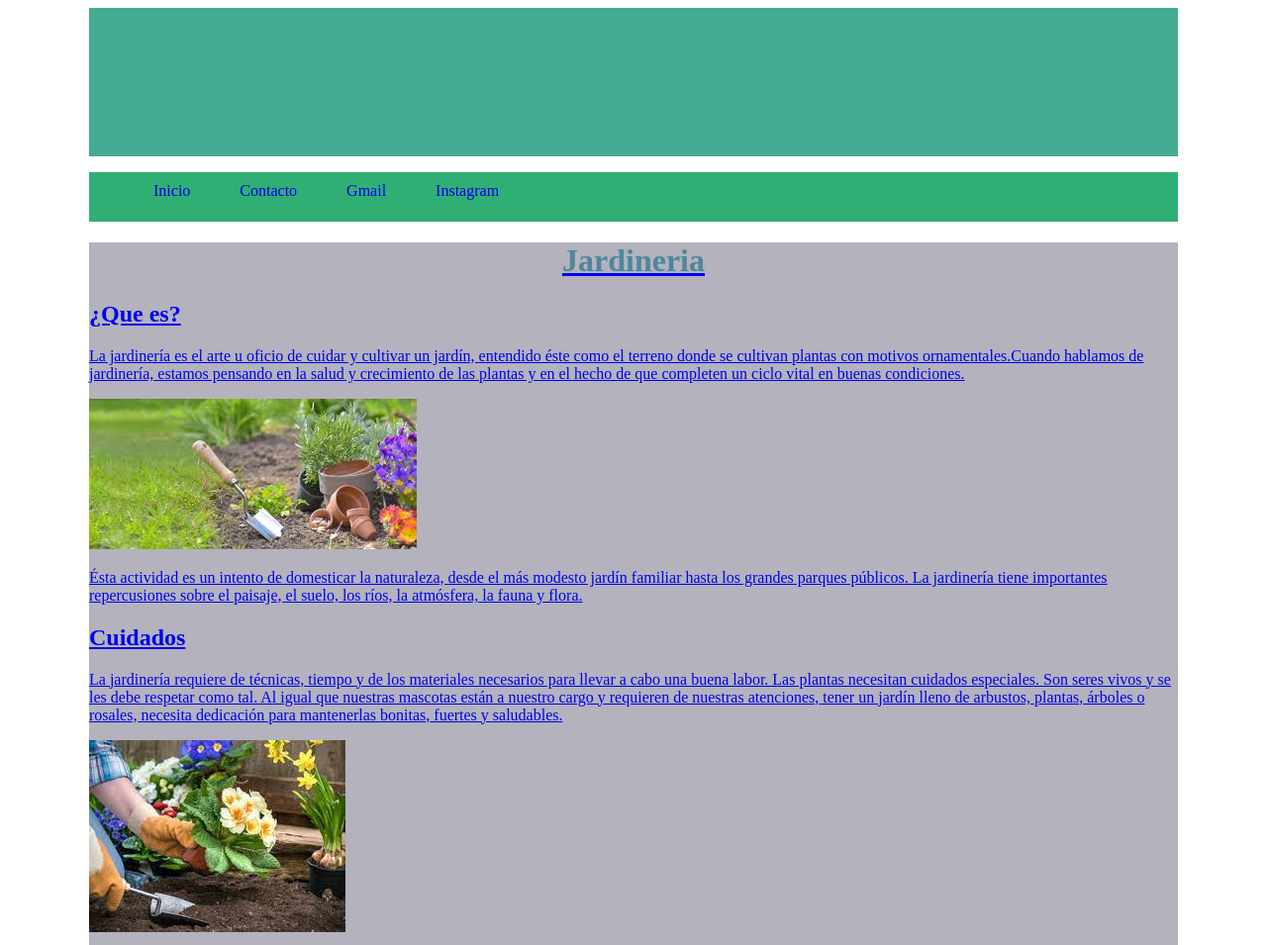
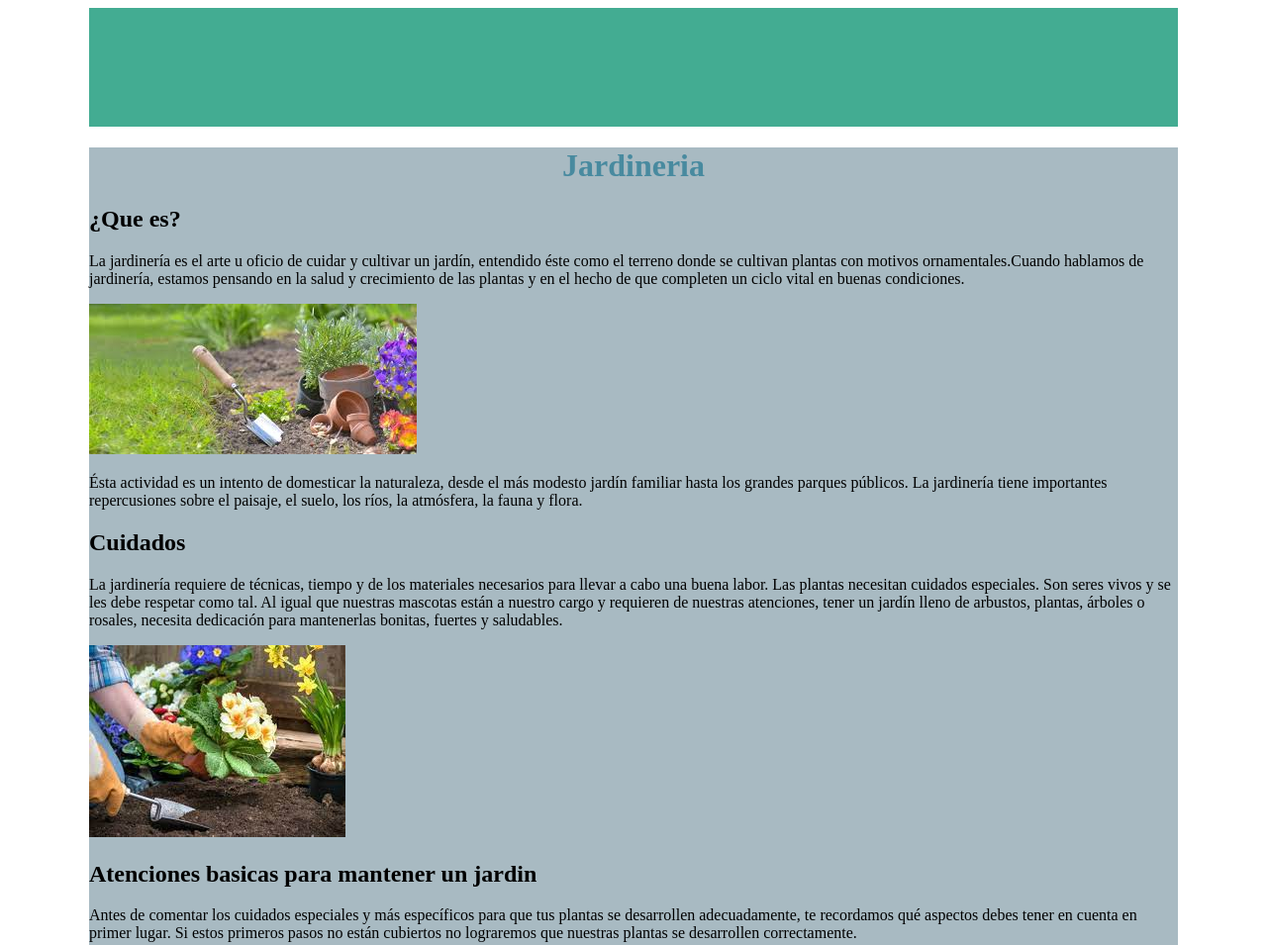
Before and after one commit to MigueAsencio/jardineria, a plain HTML site: page indexJardineria.html in a window 1280 px wide. Shown: the top 955 px of the page at 99% size. Drawn offline with Linux system fonts and the light colour scheme.

Commit message:
realice cambios

```diff
--- a/CSS/styleJardineria.css
+++ b/CSS/styleJardineria.css
@@ -9,33 +9,10 @@
 }
 
 #encabezado {
-    height: 150px;
+    height: 120px;
     background: #43ac92;
 }
 
-#menu {
-    height: 50px;
-    background: #30af74;
+#contenido {
+    background: #a8bac2;
 }
-
-#menu ul {
-    list-style: none;
-}
-
-#menu ul li {
-    float: left;
-    margin: 0 15px;
-    padding: 10px;
-}
-
-#menu a {
-    text-decoration: none;
-}
-
-#menu a:hover {
-    text-shadow: #43ac92;
-}
-
-#contenido {
-    background: #b3b2bd;
-}
--- a/indexJardineria.html
+++ b/indexJardineria.html
@@ -14,15 +14,7 @@
     <div id="contenedor">
         <div id="encabezado">
         </div>
-        <div id="menu">
-            <ul>
-                <li><a href="#">Inicio</li>
-                <li><a href="#">Contacto</li>
-                <li><a href="#">Gmail</li>
-                <li><a href="#">Instagram</li>
-            </ul>
 
-        </div>
         <div id="contenido">
             <h1>Jardineria</h1>
             <h2>¿Que es?</h2>
@@ -30,7 +22,8 @@
                 en el hecho de que completen un ciclo vital en buenas condiciones.</p>
             <img src="IMG/images (4).jpg" alt="">
             <p>Ésta actividad es un intento de domesticar la naturaleza, desde el más modesto jardín familiar hasta los grandes parques públicos. La jardinería tiene importantes repercusiones sobre el paisaje, el suelo, los ríos, la atmósfera, la fauna y
-                flora.</p>
+                flora.
+            </p>
             <h2>Cuidados</h2>
             <p>La jardinería requiere de técnicas, tiempo y de los materiales necesarios para llevar a cabo una buena labor. Las plantas necesitan cuidados especiales. Son seres vivos y se les debe respetar como tal. Al igual que nuestras mascotas están
                 a nuestro cargo y requieren de nuestras atenciones, tener un jardín lleno de arbustos, plantas, árboles o rosales, necesita dedicación para mantenerlas bonitas, fuertes y saludables.</p>
```
